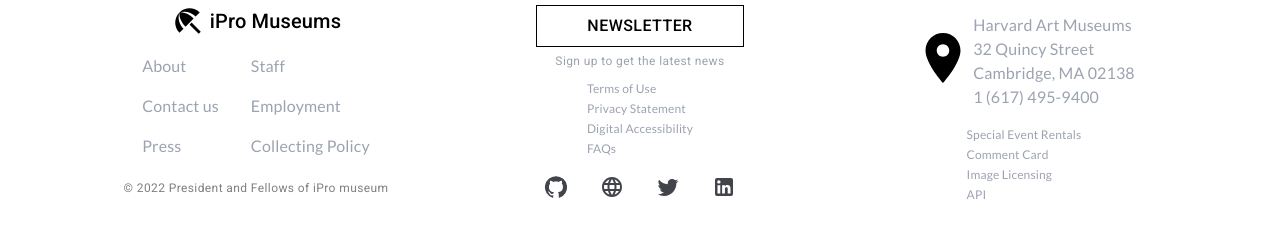
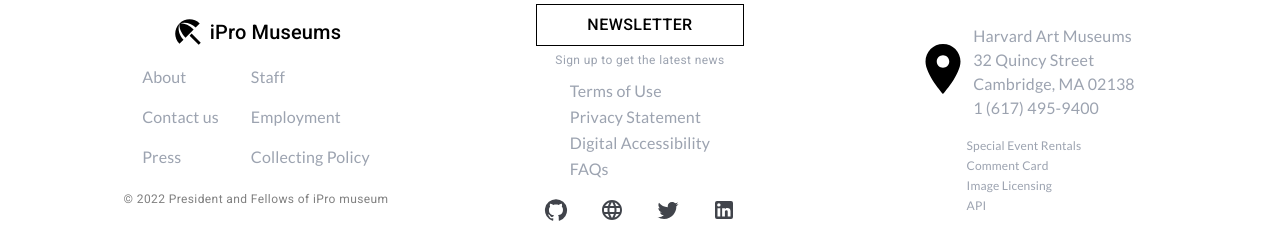
Before and after one commit to Azizkhuja/Exhibition, a React (Create React App) app: page / in a window 1280 px wide. Shown: the part 3557-3797 px from the top of the page. Built offline with nearby package versions, Linux system fonts and the light colour scheme.

Commit message:
APP-04 Add bigger font for mobile

```diff
--- a/src/components/Home/Footer/Footer.tsx
+++ b/src/components/Home/Footer/Footer.tsx
@@ -100,11 +100,16 @@ const Footer = () => {
                 Sign up to get the latest news
               </Typography>
             </Grid>
-            <Grid item sx={{ fontSize: 12 }}>
+            <Grid item sx={{ fontSize: belowXsSize ? 12 : 16 }}>
               <FooterListItem policies={policies} />
             </Grid>
             <Grid item>
-              <List sx={{ display: "flex", padding: 0 }}>
+              <List
+                sx={{
+                  display: "flex",
+                  padding: 0,
+                }}
+              >
                 {socialAccInfo.map((item) => {
                   return (
                     <ListItem>
```
